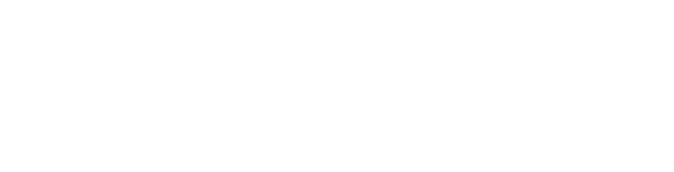
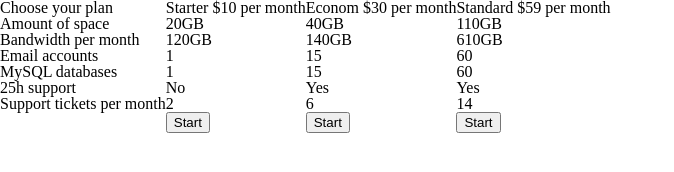
Before and after one commit to Ms-Julia30/Tables-Pseudoclasses, a plain HTML site: page index.html in a window 1280 px wide. Shown: the whole page, without its empty margins (0-674 px from the left). Drawn offline with Linux system fonts and the light colour scheme.

Commit message:
Add table rows

```diff
--- a/assets/css/style.css
+++ b/assets/css/style.css
@@ -0,0 +1,3 @@
+* {
+    box-sizing: border-box;
+}
--- a/index.html
+++ b/index.html
@@ -15,6 +15,68 @@
     <link rel="stylesheet" href="./assets/css/style.css">
 </head>
 <body>
+    <table>
+        <thead>
+            <tr>
+                <td>Choose your plan</td>
+                <td>Starter $10 per month</td>
+                <td>Econom $30 per month</td>
+                <td>Standard $59 per month</td>
+            </tr>
+        </thead>
 
+        <tbody>
+             <tr>
+                <td>Amount of space</td>
+                <td>20GB</td>
+                <td>40GB</td>
+                <td>110GB</td>
+             </tr>
+
+             <tr>
+                <td>Bandwidth per month</td>
+                <td>120GB</td>
+                <td>140GB</td>
+                <td>610GB</td>
+             </tr>
+
+             <tr>
+                <td>Email accounts</td>
+                <td>1</td>
+                <td>15</td>
+                <td>60</td>
+             </tr>
+
+             <tr>
+                <td>MySQL databases</td>
+                <td>1</td>
+                <td>15</td>
+                <td>60</td>
+             </tr>
+
+             <tr>
+                <td>25h support</td>
+                <td>No</td>
+                <td>Yes</td>
+                <td>Yes</td>
+             </tr>
+
+             <tr>
+                <td>Support tickets per month</td>
+                <td>2</td>
+                <td>6</td>
+                <td>14</td>
+             </tr>
+        </tbody>
+
+        <tfoot>
+            <tr>
+                <td></td>
+                <td><button>Start</button></td>
+                <td><button>Start</button></td>
+                <td><button>Start</button></td>
+            </tr>
+        </tfoot>
+    </table>
 </body>
 </html>
```
